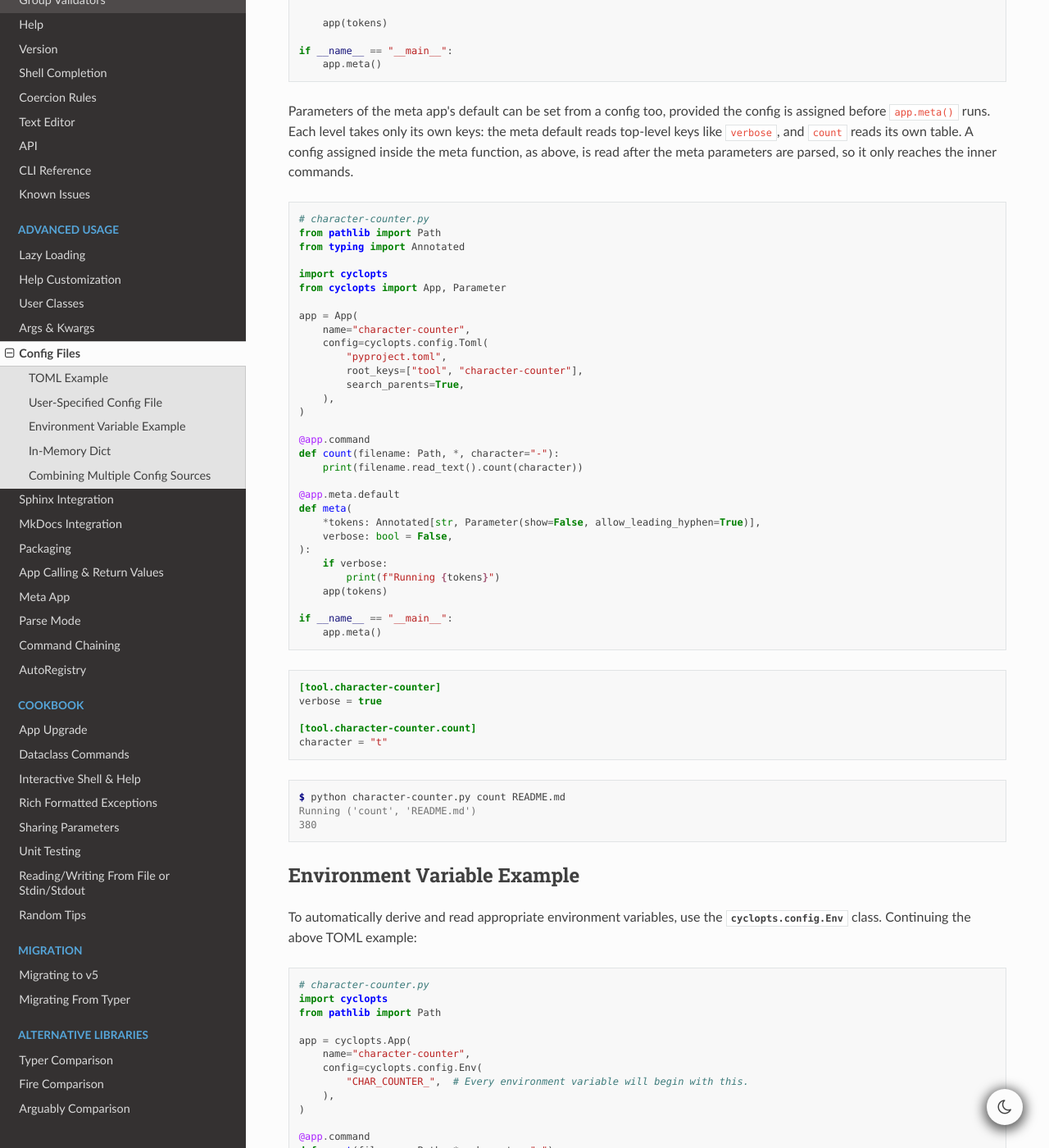
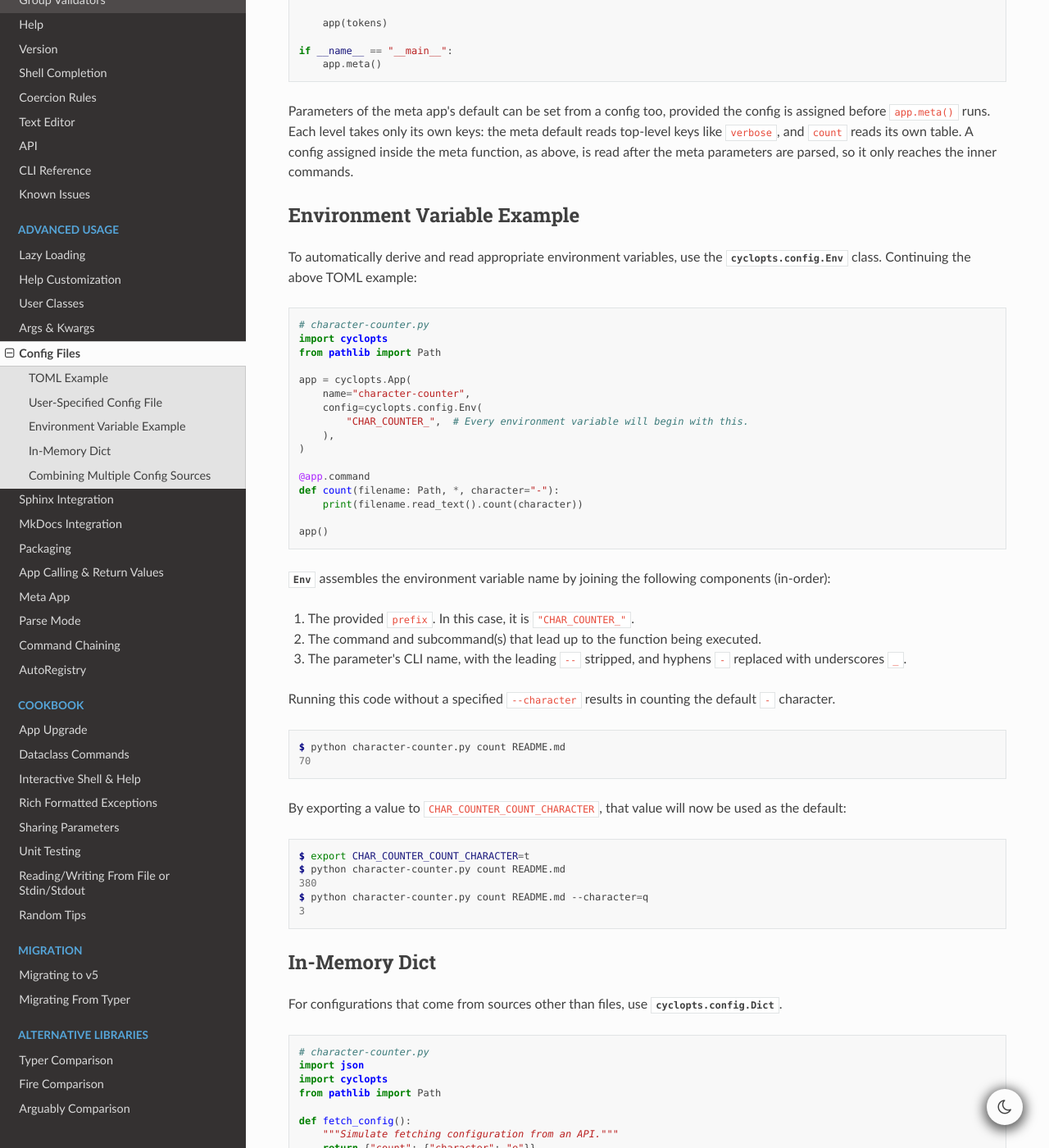
Before and after one commit to BrianPugh/cyclopts, a Sphinx documentation site: the page built from docs/source/config_file.rst, in a window 1280 px wide and 1400 px high, scrolled down 2095 px. Shown: the whole window at 82% size. Built offline with Sphinx 7.4.7 and the Read the Docs theme 3.1.0, drawn with Linux system fonts in a browser that asks for light colours; the version number could not be read and is left out.

Commit message:
docs: trim meta-app config docs and docstring
Co-Authored-By: Claude Opus 5.5 <noreply@anthropic.com>

```diff
--- a/docs/source/config_file.rst
+++ b/docs/source/config_file.rst
@@ -119,54 +119,6 @@ This can be accomplished via a :ref:`Meta App`.
 Parameters of the meta app's default can be set from a config too, provided the config is assigned before ``app.meta()`` runs.
 Each level takes only its own keys: the meta default reads top-level keys like ``verbose``, and ``count`` reads its own table.
 A config assigned inside the meta function, as above, is read after the meta parameters are parsed, so it only reaches the inner commands.
-
-.. code-block:: python
-
-   # character-counter.py
-   from pathlib import Path
-   from typing import Annotated
-
-   import cyclopts
-   from cyclopts import App, Parameter
-
-   app = App(
-       name="character-counter",
-       config=cyclopts.config.Toml(
-           "pyproject.toml",
-           root_keys=["tool", "character-counter"],
-           search_parents=True,
-       ),
-   )
-
-   @app.command
-   def count(filename: Path, *, character="-"):
-       print(filename.read_text().count(character))
-
-   @app.meta.default
-   def meta(
-       *tokens: Annotated[str, Parameter(show=False, allow_leading_hyphen=True)],
-       verbose: bool = False,
-   ):
-       if verbose:
-           print(f"Running {tokens}")
-       app(tokens)
-
-   if __name__ == "__main__":
-       app.meta()
-
-.. code-block:: toml
-
-   [tool.character-counter]
-   verbose = true
-
-   [tool.character-counter.count]
-   character = "t"
-
-.. code-block:: console
-
-   $ python character-counter.py count README.md
-   Running ('count', 'README.md')
-   380
 
 ----------------------------
 Environment Variable Example
```
Also changed, not shown: 1 other file.
